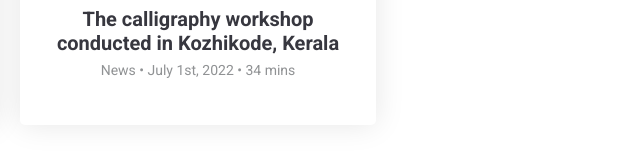
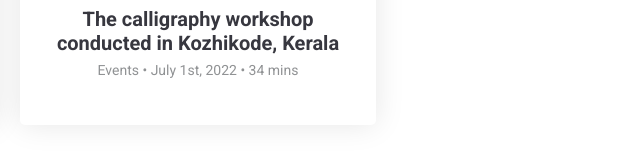
Before and after one commit to muhammedshammashere/mcack, a plain HTML site: page index.html in a window 1280 px wide. Shown: the part 6674-6840 px from the top of the page, 442-1082 px from the left. Drawn offline with Linux system fonts and the light colour scheme.

Commit message:
Update index.html

```diff
--- a/index.html
+++ b/index.html
@@ -545,7 +545,7 @@
               </div>
               <div class="member-info">
                 <h4>The calligraphy workshop conducted in Kozhikode, Kerala</h4>
-                <span>News • July 1st, 2022 • 34 mins</span>
+                <span>Events • July 1st, 2022 • 34 mins</span>
               </div>
             </div>
           </div><!-- End Chef Team Member -->
```
